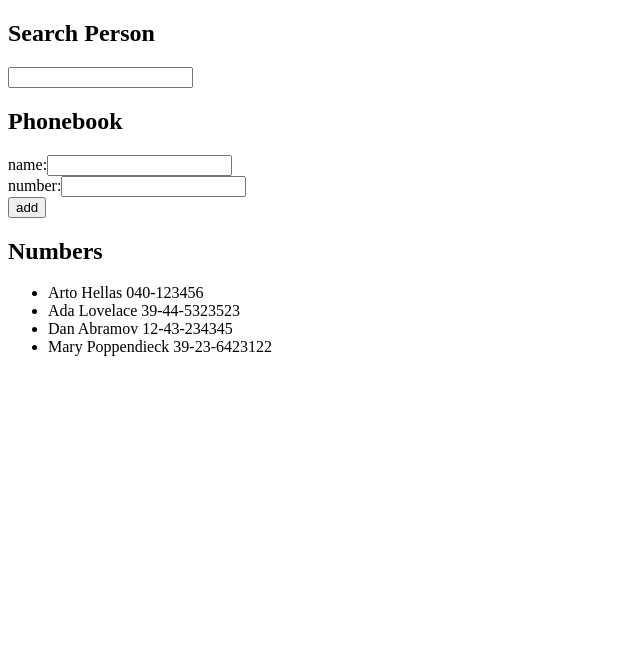
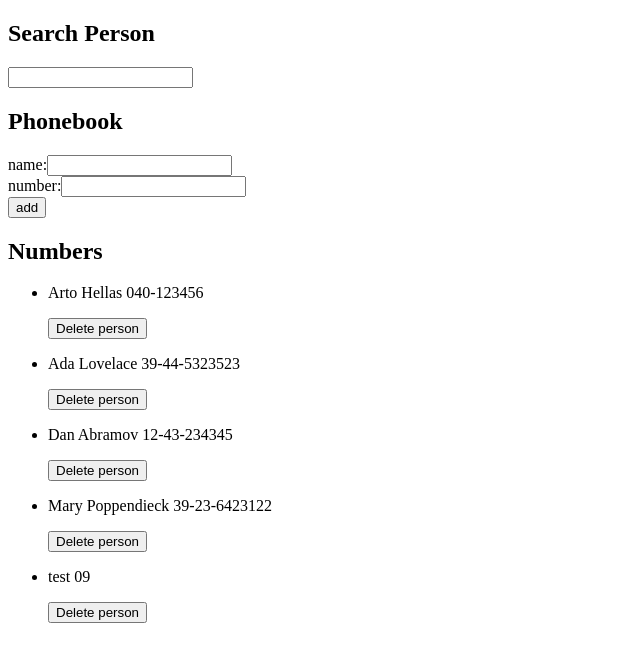
Before and after one commit to mogmyij/part2, a React (Create React App) app in the folder phonebook/: page / in a window 1280 px wide. Shown: the top 662 px of the page, without its empty margins (0-640 px from the left). Built offline with nearby package versions, Linux system fonts and the light colour scheme; data requests are answered from the project's data file.

Commit message:
exercise 2.18

```diff
--- a/phonebook/db.json
+++ b/phonebook/db.json
@@ -1,5 +1,5 @@
 {
-  "persons":[
+  "persons": [
     {
       "name": "Arto Hellas",
       "number": "040-123456",
@@ -19,6 +19,11 @@
       "name": "Mary Poppendieck",
       "number": "39-23-6423122",
       "id": 4
+    },
+    {
+      "name": "test",
+      "number": "09",
+      "id": 5
     }
   ]
 }
--- a/phonebook/package.json
+++ b/phonebook/package.json
@@ -16,7 +16,8 @@
     "start": "react-scripts start",
     "build": "react-scripts build",
     "test": "react-scripts test",
-    "eject": "react-scripts eject"
+    "eject": "react-scripts eject",
+    "server":"json-server -p3001 --watch db.json"
   },
   "eslintConfig": {
     "extends": [
--- a/phonebook/src/App.js
+++ b/phonebook/src/App.js
@@ -1,17 +1,16 @@
-import axios from "axios";
 import { useState, useEffect } from "react";
 import Search from "./components/Search";
 import DisplayNumbers from "./components/DisplayNumbers";
 import AddNumber from "./components/AddNumber";
+import phoneBook from "./services/phoneBook";
 
 const App = () => {
   const [persons, setPersons] = useState([]);
   const [personsToShow, setPersonsToShow] = useState(persons);
-  var personCounter = persons.length;
   useEffect(() => {
-    axios.get("http://localhost:3001/persons").then((response) => {
-      setPersons(response.data);
-      setPersonsToShow(response.data);
+    phoneBook.getPhoneNumbers().then((data) => {
+      setPersons(data);
+      setPersonsToShow(data);
     });
   }, []);
 
@@ -23,11 +22,16 @@ const App = () => {
       <AddNumber
         persons={persons}
         setPersons={setPersons}
+        personsToShow={personsToShow}
         setPersonsToShow={setPersonsToShow}
-        personCounter={personCounter}
       />
       <h2>Numbers</h2>
-      <DisplayNumbers personsToShow={personsToShow} />
+      <DisplayNumbers
+        persons={persons}
+        setPersons={setPersons}
+        personsToShow={personsToShow}
+        setPersonsToShow={setPersonsToShow}
+      />
     </div>
   );
 };
--- a/phonebook/src/components/AddNumber.js
+++ b/phonebook/src/components/AddNumber.js
@@ -1,27 +1,59 @@
 import { useState } from "react";
+import phoneBook from "../services/phoneBook";
 
 const AddNumber = ({
   persons,
   setPersons,
+  personsToShow,
   setPersonsToShow,
-  personCounter,
 }) => {
   const [newName, setNewName] = useState("");
   const [newNumber, setNewNumber] = useState("");
 
   const addPerson = (event) => {
     event.preventDefault();
-    if (persons.some((person) => person.name === newName)) {
-      alert("the person: " + newName + " has already been created");
+    let personObject = { name: newName, number: newNumber };
+    let duplicatePerson = persons.find((person) => {
+      return person.name === personObject.name;
+    });
+
+    if (duplicatePerson !== undefined) {
+      if (
+        !window.confirm(
+          `${duplicatePerson.name} already exists, replace their number instead?`
+        )
+      ) {
+        setNewName("");
+        setNewNumber("");
+        return;
+      }
+      phoneBook.editNumber(duplicatePerson.id, personObject).then((data) => {
+        var newPersonsArray = persons.map((person) => {
+          if (person.id === duplicatePerson.id) {
+            return { ...person, number: data.number };
+          }
+          return person;
+        });
+        var newPersonsToShowArray = personsToShow.map((person) => {
+          if (person.id === duplicatePerson.id) {
+            return { ...person, number: data.number };
+          }
+          return person;
+        });
+        setPersons(newPersonsArray);
+        setPersonsToShow(newPersonsToShowArray);
+      });
       setNewName("");
       setNewNumber("");
       return;
     }
-    let personObject = { name: newName, number: newNumber, id: personCounter };
-    setPersons(persons.concat(personObject));
+
+    phoneBook.addPerson(personObject).then((data) => {
+      setPersons(persons.concat(data));
+      setPersonsToShow(personsToShow.concat(data));
+    });
     setNewName("");
     setNewNumber("");
-    setPersonsToShow(persons.concat(personObject));
   };
 
   return (
--- /dev/null
+++ b/phonebook/src/components/DeleteButton.js
@@ -0,0 +1,27 @@
+import phoneBook from "../services/phoneBook";
+
+const DeleteButton = ({
+  persons,
+  setPersons,
+  personsToShow,
+  setPersonsToShow,
+  personId,
+}) => {
+  const deletePerson = () => {
+    if (window.confirm("Are you sure you want to delete this contact")) {
+      phoneBook.deletePerson(personId).then(() => {});
+      let newPersonsToShow = [...personsToShow];
+      let newPersons = [...persons];
+      newPersons = newPersons.filter((person) => person.id !== personId);
+      newPersonsToShow = newPersonsToShow.filter(
+        (person) => person.id !== personId
+      );
+      setPersons(newPersons);
+      setPersonsToShow(newPersonsToShow);
+    }
+  };
+
+  return <button onClick={deletePerson}>Delete person</button>;
+};
+
+export default DeleteButton;
--- a/phonebook/src/components/DisplayNumbers.js
+++ b/phonebook/src/components/DisplayNumbers.js
@@ -1,10 +1,32 @@
-const DisplayNumbers = ({ personsToShow }) => {
+import DeleteButton from "./DeleteButton";
+
+const DisplayNumbers = ({
+  persons,
+  setPersons,
+  personsToShow,
+  setPersonsToShow,
+}) => {
+  personsToShow = personsToShow.map((person) => {
+    return (
+      <>
+        <p>
+          {person.name} {person.number}
+        </p>
+        <DeleteButton
+          persons={persons}
+          setPersons={setPersons}
+          personsToShow={personsToShow}
+          setPersonsToShow={setPersonsToShow}
+          personId={person.id}
+        />
+      </>
+    );
+  });
+
   return (
     <ul>
-      {personsToShow.map((person) =>(
-        <li key={person.id}>
-          {person.name} {person.number}
-        </li>
+      {personsToShow.map((person, index) => (
+        <li key={index}>{person}</li>
       ))}
     </ul>
   );
--- /dev/null
+++ b/phonebook/src/services/phoneBook.js
@@ -0,0 +1,23 @@
+import axios from "axios";
+
+const baseUrl = "http://localhost:3001/persons";
+
+const getPhoneNumbers = () => {
+  return axios.get(baseUrl).then((response) => response.data);
+};
+
+const addPerson = (personObject) => {
+  return axios.post(baseUrl, personObject).then((response) => response.data);
+};
+
+const editNumber = (id, personObject) => {
+  return axios
+    .put(baseUrl + "/" + id, personObject)
+    .then((response) => response.data);
+};
+
+const deletePerson = (id) => {
+  return axios.delete(baseUrl + "/" + id)
+};
+
+export default { getPhoneNumbers, addPerson, editNumber, deletePerson};
```
